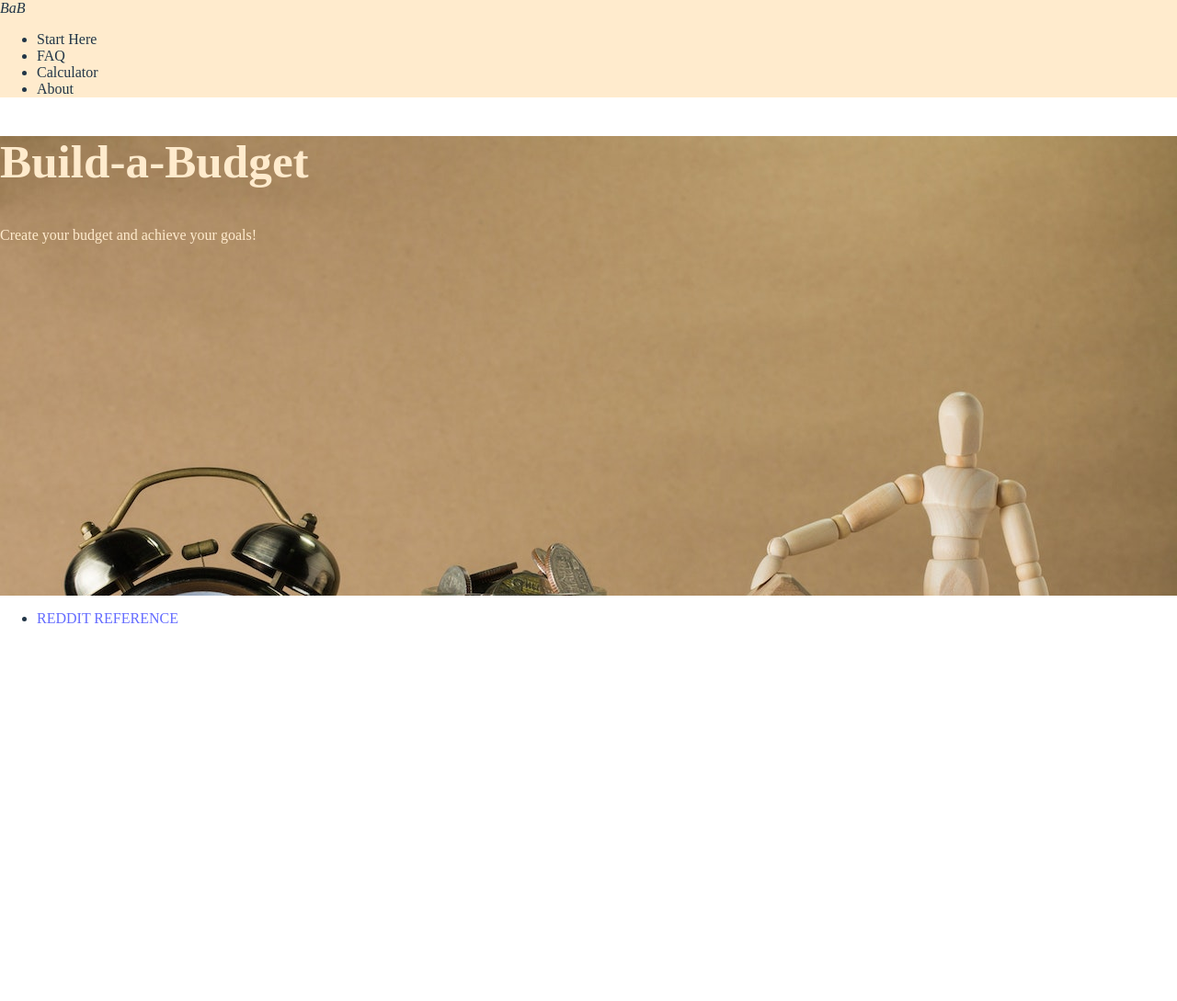
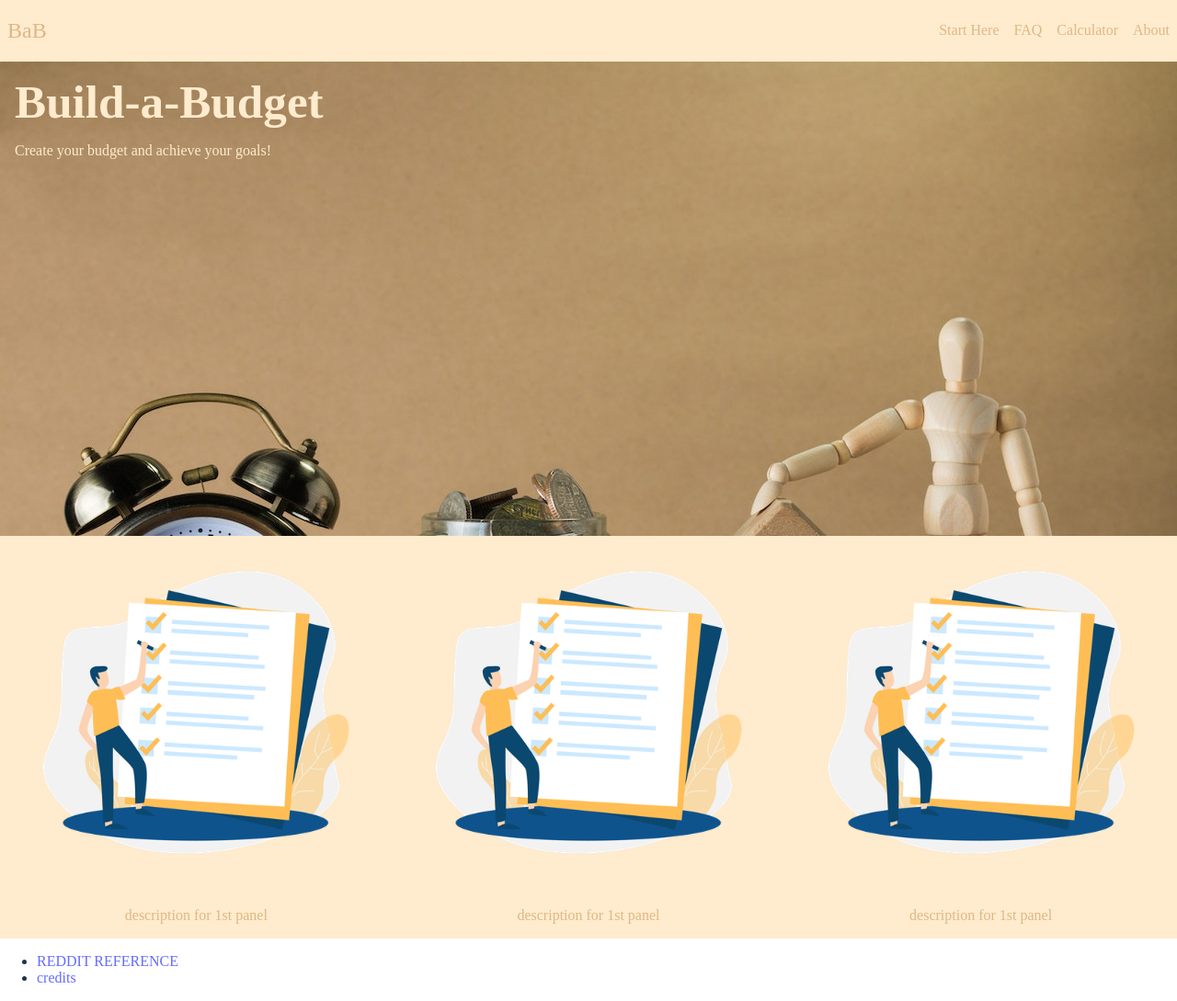
Before and after one commit to doanaminh/build-a-budget, a React (Vite) app in the folder client/: page / in a window 1280 px wide. Shown: the whole page at 92% size. Before the commit the page ends 800 px from the top, so only its background shows below. Built offline with nearby package versions, Linux system fonts and the light colour scheme.

Commit message:
Added a panel section on the home page

```diff
--- a/client/src/App.css
+++ b/client/src/App.css
@@ -55,6 +55,22 @@ COMPONENTS
 */
 .Navbar {
   background-color: blanchedalmond;
+  display: flex;
+  justify-content: space-between;
+  align-items: center;
+}
+.Navbar h2 a {
+  padding: 0 0.5rem;
+  color: burlywood;
+}
+.Navbar ul {
+  display: flex;
+  justify-content: space-around;
+  list-style: none;
+}
+.Navbar li a {
+  padding: 0 0.5rem;
+  color: burlywood;
 }
 
 /*
@@ -64,8 +80,29 @@ PAGES
 || HOME
 */
 .Home {
+  color:blanchedalmond;
+}
+.Home main {
   background-image: url(/assets/pexels-picas-joe-11348123.jpg);
   background-size: cover;
+  padding: 1rem 0 0 1rem;
   height: 500px;
-  color:blanchedalmond;
 }
+.Home h1 {
+  margin: 0;
+}
+.homePanel {
+  display: flex;
+  justify-content: space-around;
+  background-color: blanchedalmond;
+  color: burlywood;
+}
+.homePanel article {
+  width: 30%;
+}
+.homePanel p {
+  text-align: center;
+}
+.homePanel img {
+  width: 100%;
+}
--- a/client/src/App.tsx
+++ b/client/src/App.tsx
@@ -1,7 +1,13 @@
+// Importing important files
 import './App.css';
 import { BrowserRouter, Routes, Route } from 'react-router-dom';
+
+// Importing components
+import Navbar from './components/Navbar';
+
+// Importing pages
 import Home from './pages/Home';
-import Navbar from './components/Navbar';
+import Credits from './pages/Credits';
 
 export default function App() {
 
@@ -12,6 +18,7 @@ export default function App() {
           <Navbar />
           <Routes>
             <Route path="/" element={<Home />} />
+            <Route path="/credits" element={<Credits />} />
           </Routes>
         </div>
       </BrowserRouter>
--- a/client/src/components/Navbar.tsx
+++ b/client/src/components/Navbar.tsx
@@ -2,12 +2,12 @@ export default function () {
     return (
         <>
             <div className='Navbar'>
-                <i>BaB</i>
+                <h2><a href="/">BaB</a></h2>
                 <ul>
-                    <li>Start Here</li>
-                    <li>FAQ</li>
-                    <li>Calculator</li>
-                    <li>About</li>
+                    <li><a href="">Start Here</a></li>
+                    <li><a href="">FAQ</a></li>
+                    <li><a href="">Calculator</a></li>
+                    <li><a href="">About</a></li>
                 </ul>
             </div>
         </>
--- /dev/null
+++ b/client/src/pages/Credits.tsx
@@ -0,0 +1,11 @@
+export default function () {
+    return (
+        <>
+            <section>
+                <ul>
+                    <li><a href="https://iconscout.com/illustrations/concept" target="_blank">Free Concept of To Do List Illustration</a> by <a href="https://iconscout.com/contributors/delesign" target="_blank">Delesign Graphics</a></li>
+                </ul>
+            </section>
+        </>
+    )
+}
--- a/client/src/pages/Home.tsx
+++ b/client/src/pages/Home.tsx
@@ -1,16 +1,31 @@
 export default function () {
     return(
         <>
-            <main className="Home">
-                <section>
+            <section className="Home">
+                <main>
                     <h1>Build-a-Budget</h1>
                     <p>
                         Create your budget and achieve your goals!
                     </p>
+                </main>
+                <section className='homePanel'>
+                    <article>
+                        <img src="/assets/concept-of-to-do-list.png" alt="" />
+                        <p>description for 1st panel</p>
+                    </article>
+                    <article>
+                        <img src="/assets/concept-of-to-do-list.png" alt="" />
+                        <p>description for 1st panel</p>
+                    </article>
+                    <article>
+                        <img src="/assets/concept-of-to-do-list.png" alt="" />
+                        <p>description for 1st panel</p>
+                    </article>
                 </section>
-            </main>
+            </section>
             <ul>
                 <li><a href="https://i.imgur.com/u0ocDRI.png" target='_blank'>REDDIT REFERENCE</a></li>
+                <li><a href="/credits">credits</a></li>
             </ul>
         </>
     )
```
Also changed, not shown: client/public/assets/concept-of-to-do-list.png (added).
